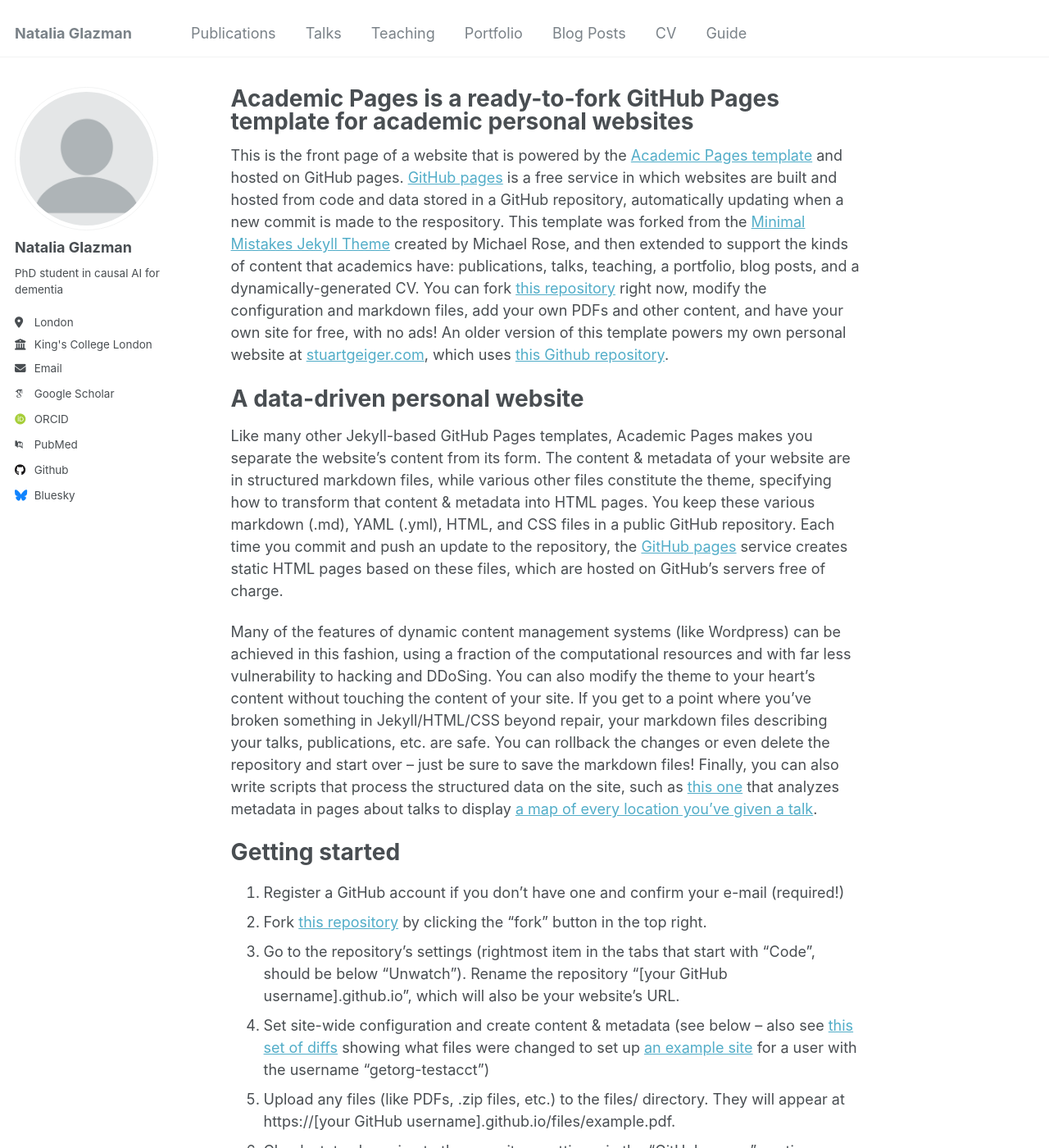
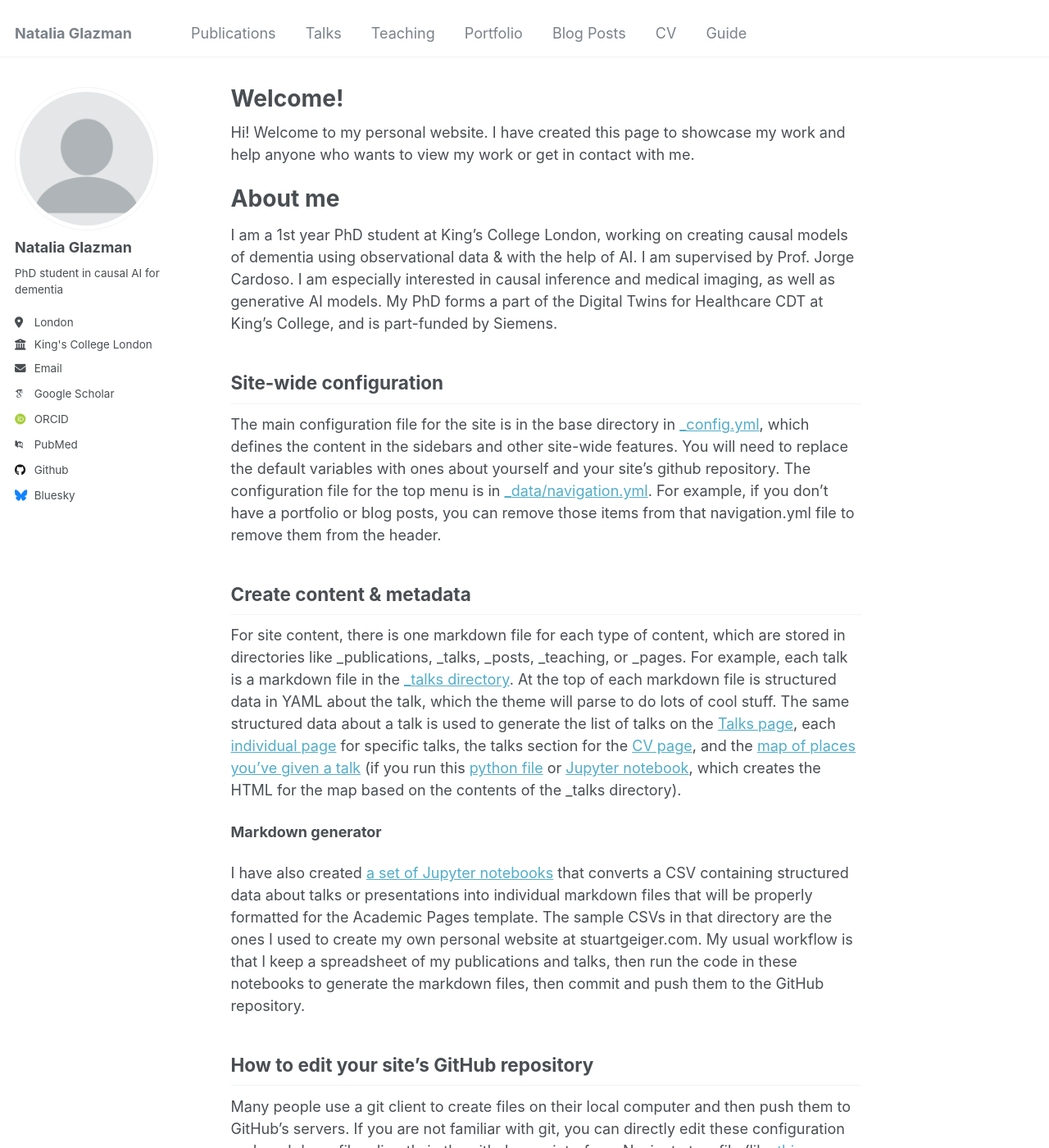
Before and after one commit to nataliaglazman/nataliaglazman, a Jekyll site: the page built from _pages/about.md, in a window 1280 px wide and 1400 px high. Shown: the whole window at 82% size. Built offline with Jekyll 4.4.1, drawn with Linux system fonts in a browser that asks for light colours; some web fonts are replaced; some of the changed text lies outside the part shown.

Commit message:
Update about.md

```diff
--- a/_pages/about.md
+++ b/_pages/about.md
@@ -1,28 +1,17 @@
 ---
 permalink: /
-title: "Academic Pages is a ready-to-fork GitHub Pages template for academic personal websites"
+title: "Welcome!"
 author_profile: true
 redirect_from:
   - /about/
   - /about.html
 ---
 
-This is the front page of a website that is powered by the [Academic Pages template](https://github.com/academicpages/academicpages.github.io) and hosted on GitHub pages. [GitHub pages](https://pages.github.com) is a free service in which websites are built and hosted from code and data stored in a GitHub repository, automatically updating when a new commit is made to the respository. This template was forked from the [Minimal Mistakes Jekyll Theme](https://mmistakes.github.io/minimal-mistakes/) created by Michael Rose, and then extended to support the kinds of content that academics have: publications, talks, teaching, a portfolio, blog posts, and a dynamically-generated CV. You can fork [this repository](https://github.com/academicpages/academicpages.github.io) right now, modify the configuration and markdown files, add your own PDFs and other content, and have your own site for free, with no ads! An older version of this template powers my own personal website at [stuartgeiger.com](http://stuartgeiger.com), which uses [this Github repository](https://github.com/staeiou/staeiou.github.io).
+Hi! Welcome to my personal website. I have created this page to showcase my work and help anyone who wants to view my work or get in contact with me.
 
-A data-driven personal website
+About me
 ======
-Like many other Jekyll-based GitHub Pages templates, Academic Pages makes you separate the website's content from its form. The content & metadata of your website are in structured markdown files, while various other files constitute the theme, specifying how to transform that content & metadata into HTML pages. You keep these various markdown (.md), YAML (.yml), HTML, and CSS files in a public GitHub repository. Each time you commit and push an update to the repository, the [GitHub pages](https://pages.github.com/) service creates static HTML pages based on these files, which are hosted on GitHub's servers free of charge.
-
-Many of the features of dynamic content management systems (like Wordpress) can be achieved in this fashion, using a fraction of the computational resources and with far less vulnerability to hacking and DDoSing. You can also modify the theme to your heart's content without touching the content of your site. If you get to a point where you've broken something in Jekyll/HTML/CSS beyond repair, your markdown files describing your talks, publications, etc. are safe. You can rollback the changes or even delete the repository and start over -- just be sure to save the markdown files! Finally, you can also write scripts that process the structured data on the site, such as [this one](https://github.com/academicpages/academicpages.github.io/blob/master/talkmap.ipynb) that analyzes metadata in pages about talks to display [a map of every location you've given a talk](https://academicpages.github.io/talkmap.html).
-
-Getting started
-======
-1. Register a GitHub account if you don't have one and confirm your e-mail (required!)
-1. Fork [this repository](https://github.com/academicpages/academicpages.github.io) by clicking the "fork" button in the top right.
-1. Go to the repository's settings (rightmost item in the tabs that start with "Code", should be below "Unwatch"). Rename the repository "[your GitHub username].github.io", which will also be your website's URL.
-1. Set site-wide configuration and create content & metadata (see below -- also see [this set of diffs](http://archive.is/3TPas) showing what files were changed to set up [an example site](https://getorg-testacct.github.io) for a user with the username "getorg-testacct")
-1. Upload any files (like PDFs, .zip files, etc.) to the files/ directory. They will appear at https://[your GitHub username].github.io/files/example.pdf.
-1. Check status by going to the repository settings, in the "GitHub pages" section
+I am a 1st year PhD student at King's College London, working on creating causal models of dementia using observational data & with the help of AI. I am supervised by Prof. Jorge Cardoso. I am especially interested in causal inference and medical imaging, as well as generative AI models. My PhD forms a part of the Digital Twins for Healthcare CDT at King's College, and is part-funded by Siemens.
 
 Site-wide configuration
 ------
```
